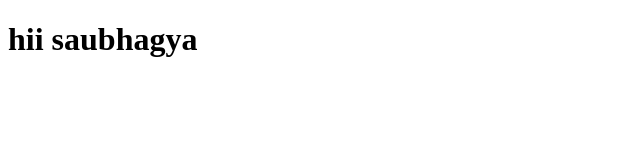
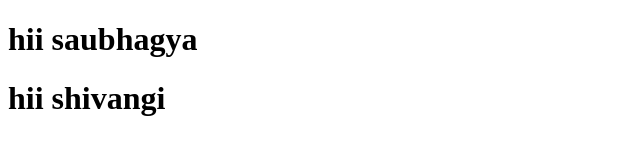
Before and after one commit to saubhagyaranjanmallick/pr11, a plain HTML site: page index.html in a window 1280 px wide. Shown: the whole page, without its empty margins (0-640 px from the left). Drawn offline with Linux system fonts and the light colour scheme.

Commit message:
shivangi commit

```diff
--- a/index.html
+++ b/index.html
@@ -8,5 +8,6 @@
 </head>
 <body>
     <h1>hii saubhagya</h1>
+    <h1>hii shivangi</h1>
 </body>
 </html>
```
